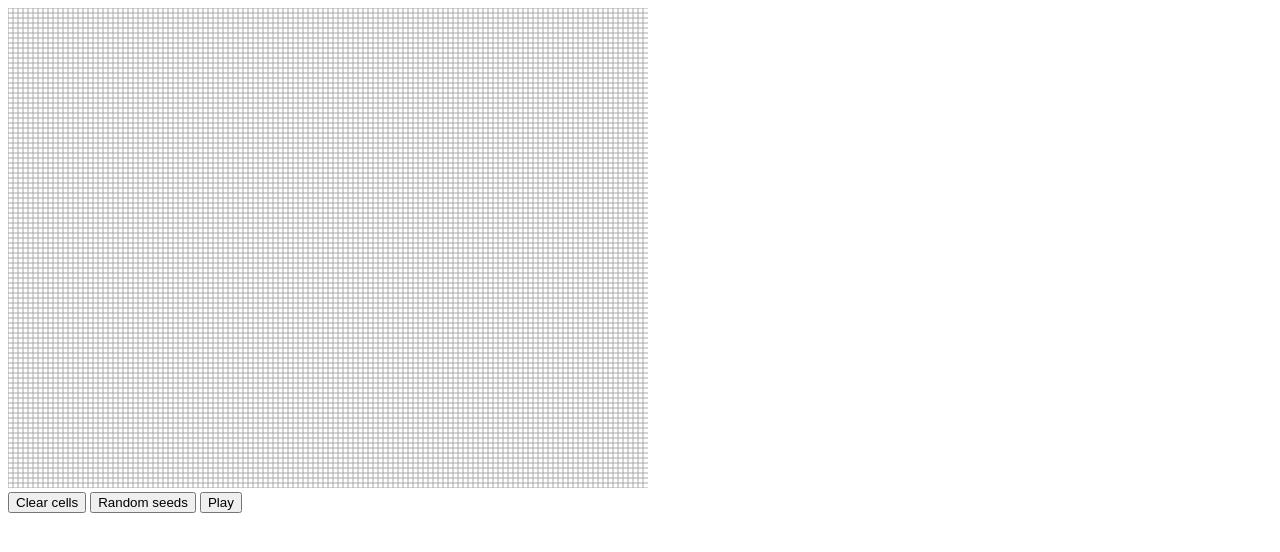
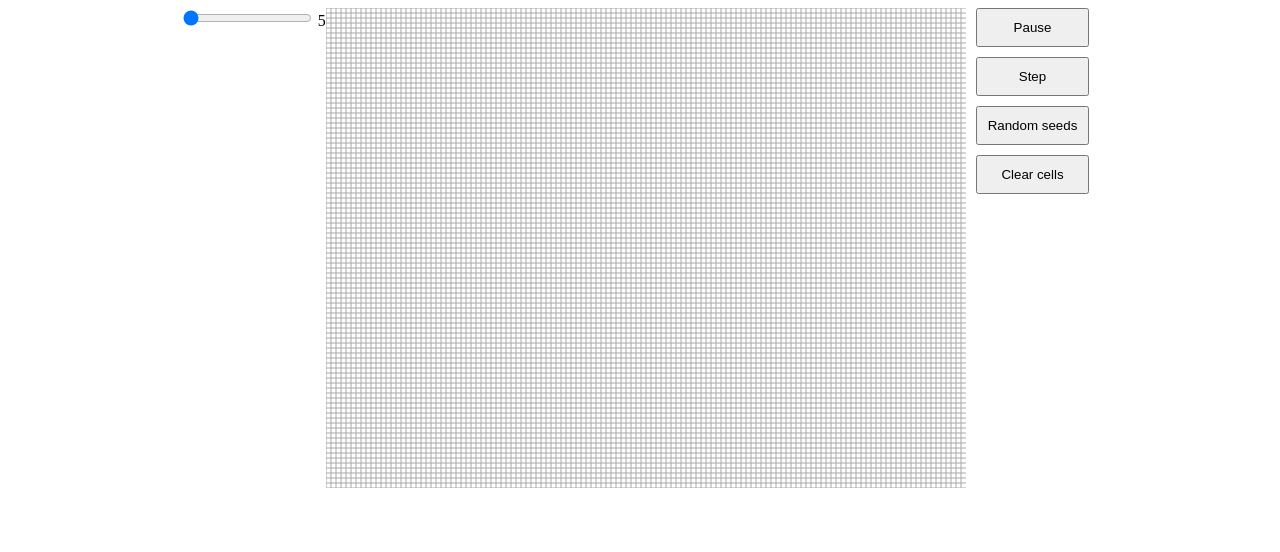
Before and after one commit to tfcb93/gameoflife, a website built with webpack: page dist/index.html in a window 1280 px wide. Both pictures are taken after a click on the button "Play". Built offline with Linux system fonts and the light colour scheme.

Commit message:
Include live cells verifications for surroundings; Includes some other button functions and a slider for the square size

```diff
--- a/index.js
+++ b/index.js
@@ -1,5 +1,5 @@
-import { draw } from './src/draw';
-import { canvas, insertCell, randomCells, clearCells,lifeCycle } from './src/utils';
+import { draw, setLineWidth, lifeSequence } from './src/draw';
+import { canvas, insertCell, randomCells, clearCells,lifeCycle, verify } from './src/utils';
 
 const start = () => {
 
@@ -16,8 +16,22 @@ const start = () => {
         draw();
     });
 
+    document.getElementById("stepBtn").addEventListener('click', (e) => {
+        lifeSequence();
+    });
+
+    document.getElementById("lineRange").addEventListener('input', (e) => {
+        setLineWidth(e.target.value);
+        document.getElementById("rangeActualValue").innerHTML = e.target.value;
+    });
+
     document.getElementById("verifyBtn").addEventListener('click', () => {
         lifeCycle();
+        if(verify) {
+            document.getElementById("verifyBtn").innerHTML = "Pause";
+        } else {
+            document.getElementById("verifyBtn").innerHTML = "Play";
+        }
     });
 }
 
--- a/src/draw.js
+++ b/src/draw.js
@@ -1,5 +1,8 @@
-import { canvas, context, liveCells, verify } from './utils';
+import { canvas, context, liveCells, verify, increaseIterations, getIterations } from './utils';
 import { verifySurroundings, clearAllSurroundings, killCells, doTheMiracleOfLife, allSurroundingList } from './lifecycle';
+
+let lineWidth = 5;
+
 
 const draw = () => {
 
@@ -7,14 +10,20 @@ const draw = () => {
     drawGrid();
     drawSquares();
     if(verify) {
-        liveCells.forEach(cell => verifySurroundings(cell[0], cell[1]));
-        allSurroundingList.forEach(cell => verifySurroundings(cell[0], cell[1], false));
-        killCells();
-        doTheMiracleOfLife()
-        clearAllSurroundings();
+        lifeSequence();
     }
 
     requestAnimationFrame(draw);
+}
+
+const lifeSequence = () => {
+    liveCells.forEach(cell => verifySurroundings(cell[0], cell[1]));
+    allSurroundingList.forEach(cell => verifySurroundings(cell[0], cell[1], false));
+    killCells();
+    doTheMiracleOfLife()
+    console.log(allSurroundingList)
+    clearAllSurroundings();
+    increaseIterations();
 }
 
 const drawGrid = () => {
@@ -26,7 +35,7 @@ const drawGrid = () => {
         context.strokeStyle = "#a8a8a8";
         context.stroke();
 
-        line += 5;
+        line += lineWidth;
     }
 
     line = 0;
@@ -37,7 +46,7 @@ const drawGrid = () => {
         context.strokeStyle = "#a8a8a8";
         context.stroke();
 
-        line += 5;
+        line += lineWidth;
     }
 }
 
@@ -47,9 +56,13 @@ const drawSquares = () => {
 
 const drawSquare = (x, y) => {
     context.beginPath();
-    context.rect(x * 5, y * 5, 5, 5);
+    context.rect(x * lineWidth, y * lineWidth, lineWidth, lineWidth);
     context.fillStyle = "red";
     context.fill()
 }
 
-export {draw, drawGrid, drawSquare, drawSquares};
+const setLineWidth = (val) => {
+    lineWidth = parseInt(val);
+}
+
+export {draw, drawGrid, drawSquare, drawSquares, setLineWidth, lineWidth, lifeSequence};
--- a/src/lifecycle.js
+++ b/src/lifecycle.js
@@ -38,10 +38,12 @@ const verifySurroundings = (x, y, isVerifyingLiveCells = true) => {
 
 /**
  * It might have a better way to do that, but for now, I gonna let this way.
+ *
+ * I also need to check if the surrounding is already over the live cells since I don't want to recompute it
  */
 
 const includeSurrougings = (x, y) => {
-    if(allSurroundingList.find(cell => cell[0] === x && cell[1] === y)) {
+    if(allSurroundingList.find(cell => cell[0] === x && cell[1] === y) || liveCells.find(cell => cell[0] === x && cell[1] === y)) {
         return;
     } else {
         allSurroundingList.push([x, y]);
--- a/src/utils.js
+++ b/src/utils.js
@@ -1,11 +1,22 @@
+import { lineWidth } from './draw';
+
 const canvas = document.getElementById("game");
 const context = canvas.getContext("2d");
 
 let liveCells = [];
 let verify = false;
+let iterations = 0;
+
+const increaseIterations = () => {
+    iterations++;
+}
+
+const getIterations = () => {
+    return iterations;
+}
 
 const insertCell = (x, y) => {
-    const mouseActualPos = [parseInt(x / 5), parseInt(y / 5)];
+    const mouseActualPos = [parseInt(x / lineWidth), parseInt(y / lineWidth)];
     if(checkSquareAlreadyDrawed(mouseActualPos[0], mouseActualPos[1])) {
         liveCells = liveCells.filter(c => c[0] !== mouseActualPos[0] || c[1] !== mouseActualPos[1]);
     } else {
@@ -20,8 +31,8 @@ const randomCells = () => {
     const seedQtd = Math.floor(Math.random() * 10 + 1);
 
     for(let seeder = 0; seeder < seedQtd; seeder++) {
-        const cellX = parseInt(Math.floor(Math.random() * canvas.width) / 5);
-        const cellY = parseInt(Math.floor(Math.random() * canvas.height) / 5);
+        const cellX = parseInt(Math.floor(Math.random() * canvas.width) / lineWidth);
+        const cellY = parseInt(Math.floor(Math.random() * canvas.height) / lineWidth);
         liveCells.push([cellX, cellY]);
     }
 
@@ -55,4 +66,4 @@ const lifeCycle = () => {
     }
 }
 
-export {canvas, context, insertCell, randomCells, liveCells, clearCells, verify, lifeCycle, checkSquareAlreadyDrawed, removeLiveCells, addLiveCells};
+export {canvas, context, insertCell, randomCells, liveCells, clearCells, verify, lifeCycle, checkSquareAlreadyDrawed, removeLiveCells, addLiveCells, increaseIterations, getIterations};
--- /dev/null
+++ b/style/style.scss
@@ -0,0 +1,20 @@
+body {
+    display: flex;
+    justify-content: center;
+    align-self: center;
+}
+
+.content {
+    display: flex;
+}
+
+.btn_container {
+    display: flex;
+    flex-direction: column;
+    padding: 0 10px;
+
+    > button {
+        padding: 10px;
+        margin-bottom: 10px;
+    }
+}
--- a/webpack.config.js
+++ b/webpack.config.js
@@ -5,17 +5,6 @@ module.exports = {
     mode: 'development',
     module:{
         rules:[
-            {
-                test: /\.s[ac]ss$/i,
-                use: [
-                    // Creates `style` nodes from JS strings
-                    'style-loader',
-                    // Translates CSS into CommonJS
-                    'css-loader',
-                    // Compiles Sass to CSS
-                    'sass-loader',
-                ],
-            },
             {
                 test: /\.js$/,
                 exclude: /node_module/,
```
Also changed, not shown: package.json (+5 -4 lines), README.md, dist/bundle.js, dist/index.html, dist/style.css (added), 1 other file.
